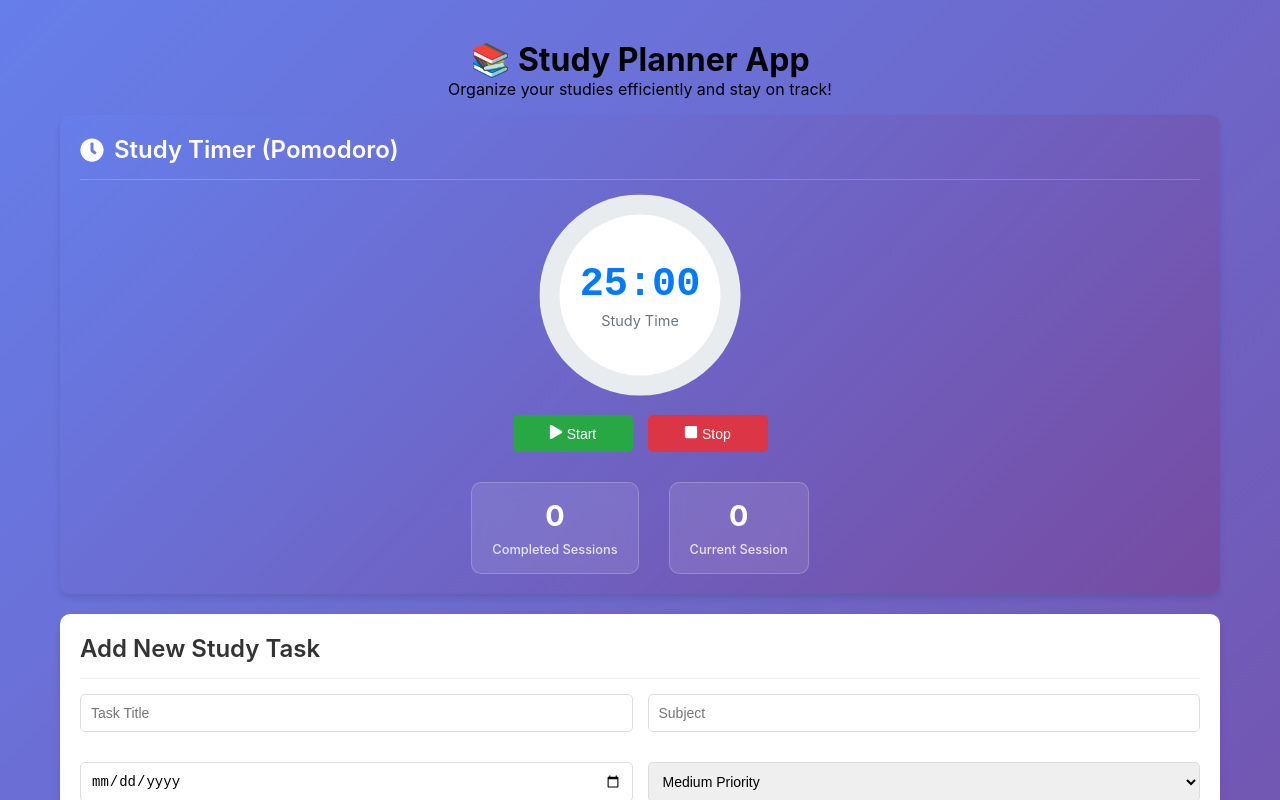
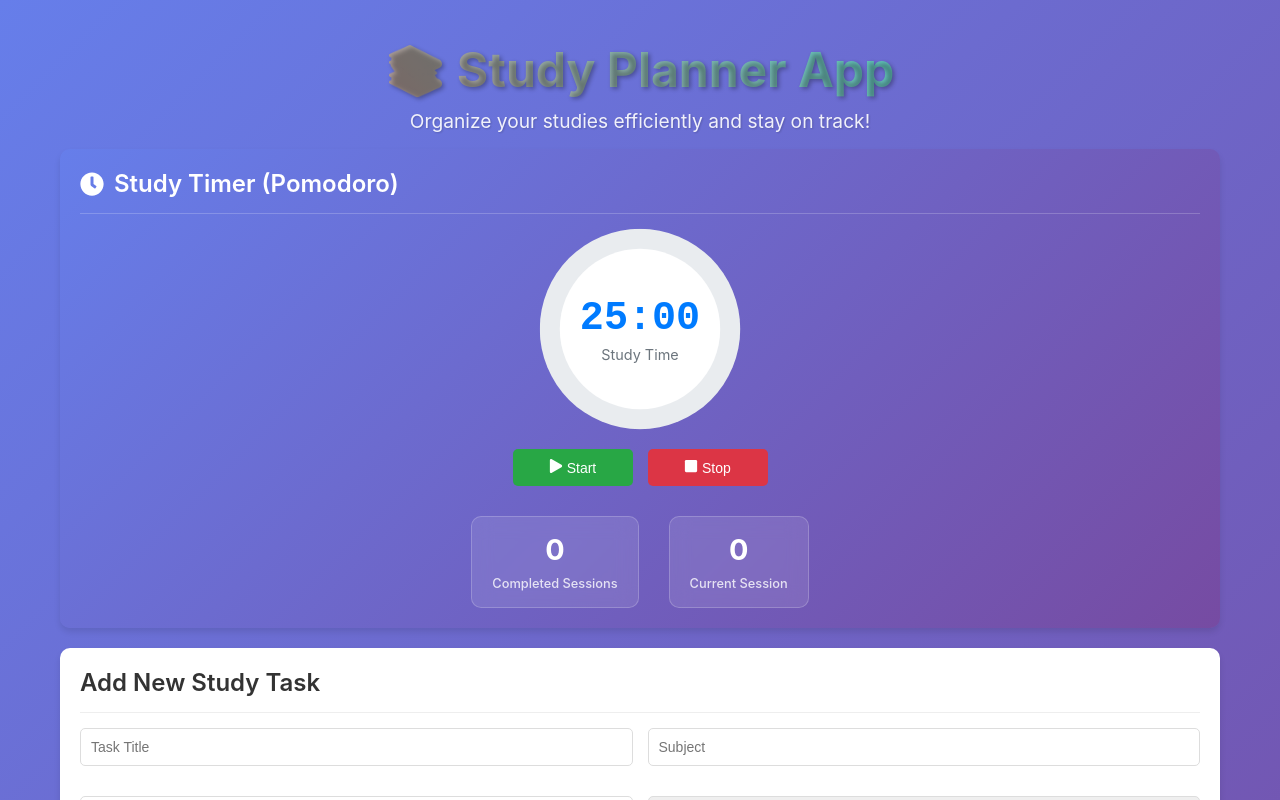
Before and after one commit to KasthuriRaja-M/Study-Planner-App, a React (Create React App) app: page / in a window 1280 px wide. Shown: the top 800 px of the page. Built offline with nearby package versions, Linux system fonts and the light colour scheme.

Commit message:
Add header styles with gradient text effect and animations

```diff
--- a/src/index.css
+++ b/src/index.css
@@ -23,6 +23,40 @@ code {
   max-width: 1200px;
   margin: 0 auto;
   padding: 20px;
+}
+
+/* Title Styles */
+header h1 {
+  color: #ffffff;
+  font-size: 3rem;
+  font-weight: 700;
+  text-shadow: 2px 2px 4px rgba(0, 0, 0, 0.3);
+  margin-bottom: 10px;
+  background: linear-gradient(45deg, #ff6b6b, #4ecdc4, #45b7d1, #96ceb4);
+  background-size: 300% 300%;
+  -webkit-background-clip: text;
+  -webkit-text-fill-color: transparent;
+  background-clip: text;
+  animation: gradientShift 3s ease-in-out infinite;
+}
+
+header p {
+  color: #ffffff;
+  font-size: 1.2rem;
+  text-shadow: 1px 1px 2px rgba(0, 0, 0, 0.2);
+  opacity: 0.9;
+}
+
+@keyframes gradientShift {
+  0% {
+    background-position: 0% 50%;
+  }
+  50% {
+    background-position: 100% 50%;
+  }
+  100% {
+    background-position: 0% 50%;
+  }
 }
 
 .btn {
```
